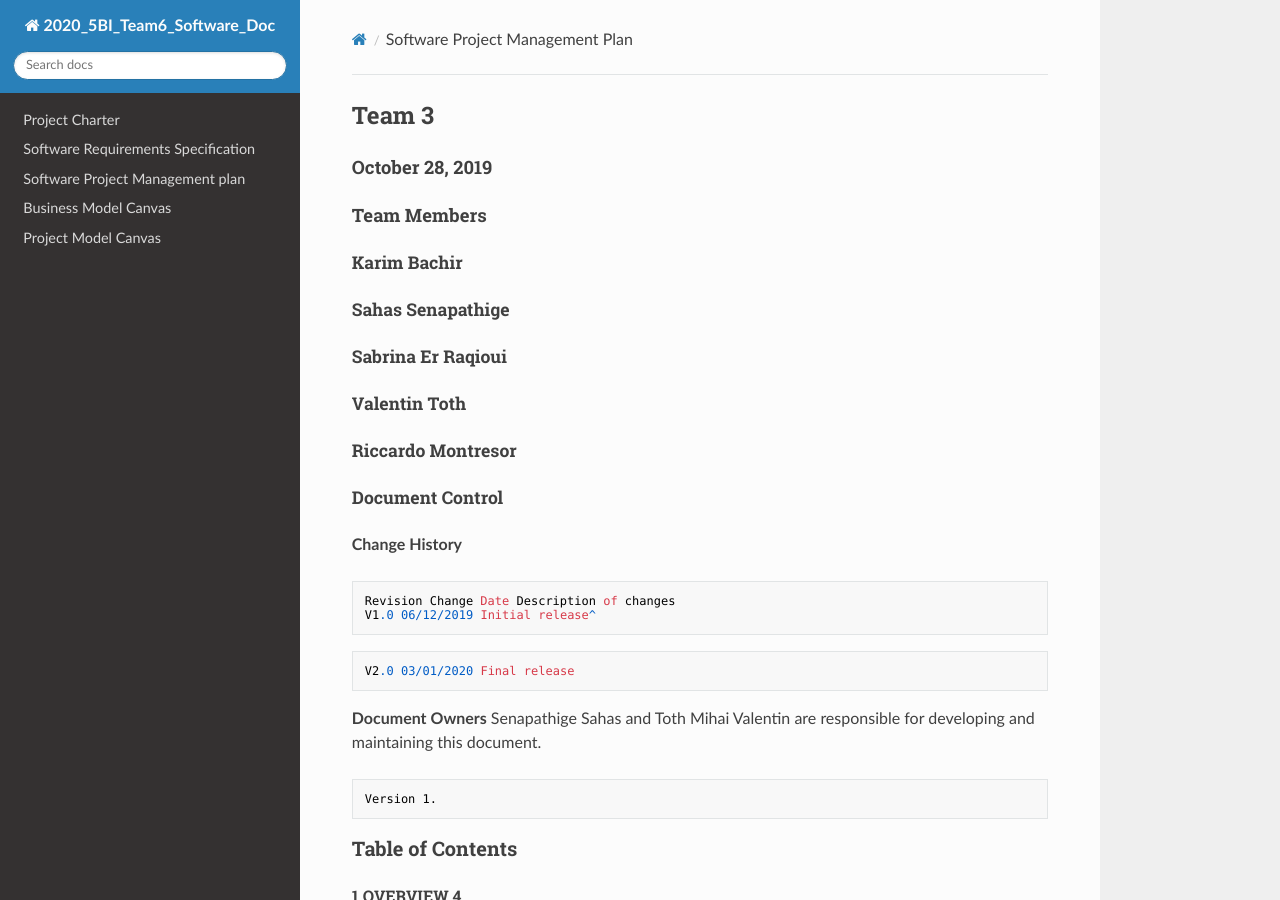
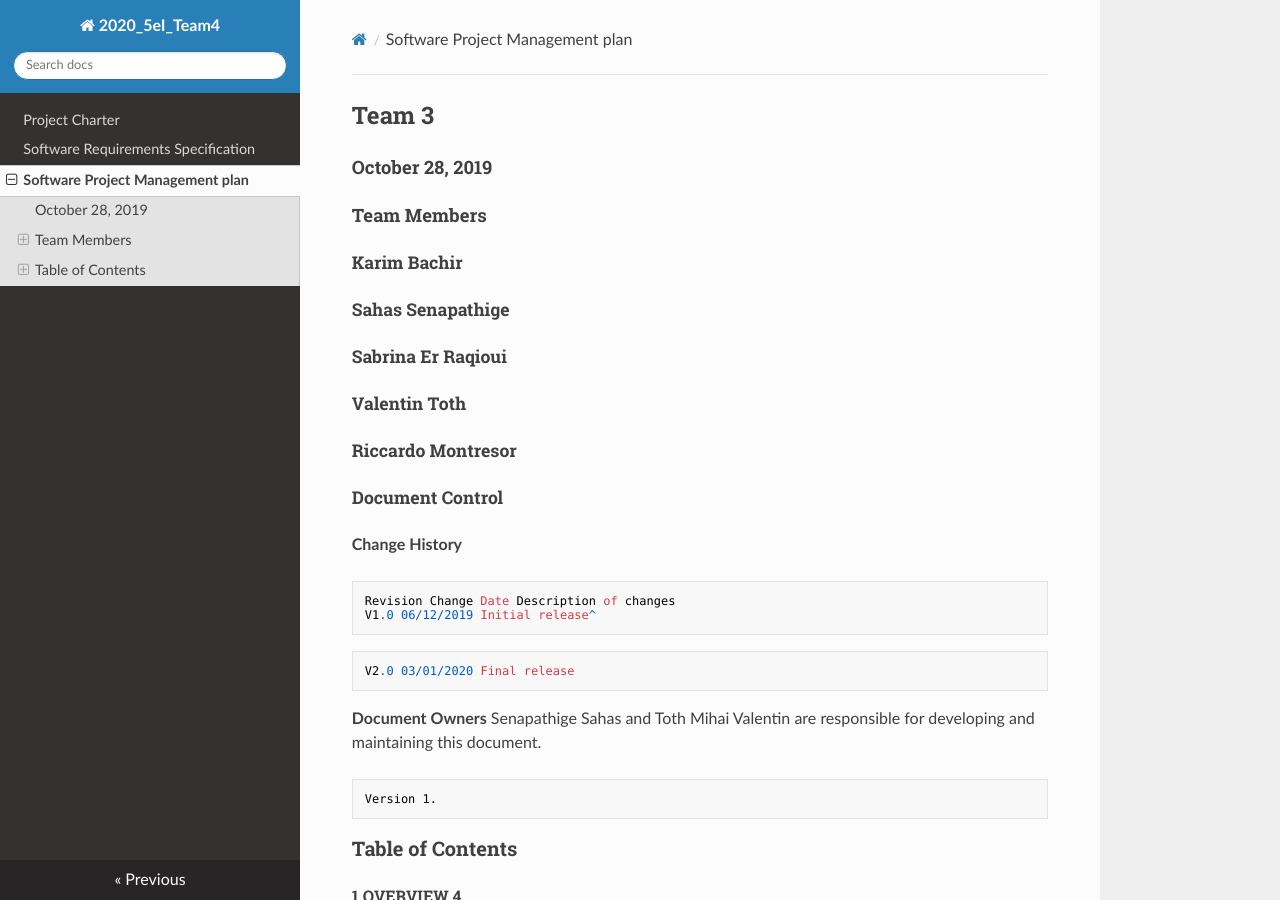
Before and after one commit to sabrinaer2001/Client, an MkDocs documentation site: the page built from docs/Software Project Management Plan.md, in a window 1280 px wide and 900 px high. Built offline with MkDocs 1.6.1, drawn with Linux system fonts in a browser that asks for light colours; nearby versions of some CDN libraries.

Commit message:
Update mkdocs.yml

```diff
--- a/mkdocs.yml
+++ b/mkdocs.yml
@@ -1,10 +1,9 @@
-site_name: 2020_5BI_Team6_Software_Doc
+site_name: 2020_5eI_Team4
 nav:
-    - 'Project Charter': 'Project Charter/index.md'
-    - 'Software Requirements Specification': 'Software Requirements Specification/index.md'
-    - 'Software Project Management plan': 'Software Project Management Plan/index.md'
-    - 'Business Model Canvas': 'Business Model Canvas/index.md'
-    - 'Project Model Canvas': 'Project Model Canvas/index.md'
+    - 'Project Charter': 'Project Charter.md'
+    - 'Software Requirements Specification': 'Software Requirements Specification.md'
+    - 'Software Project Management plan': 'Software Project Management Plan.md'
+
 
 theme:
     name: readthedocs
```
